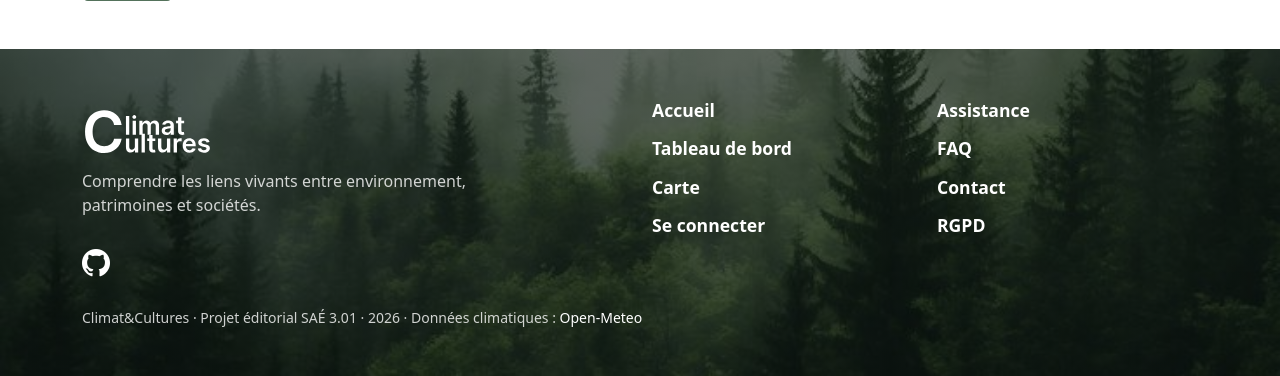
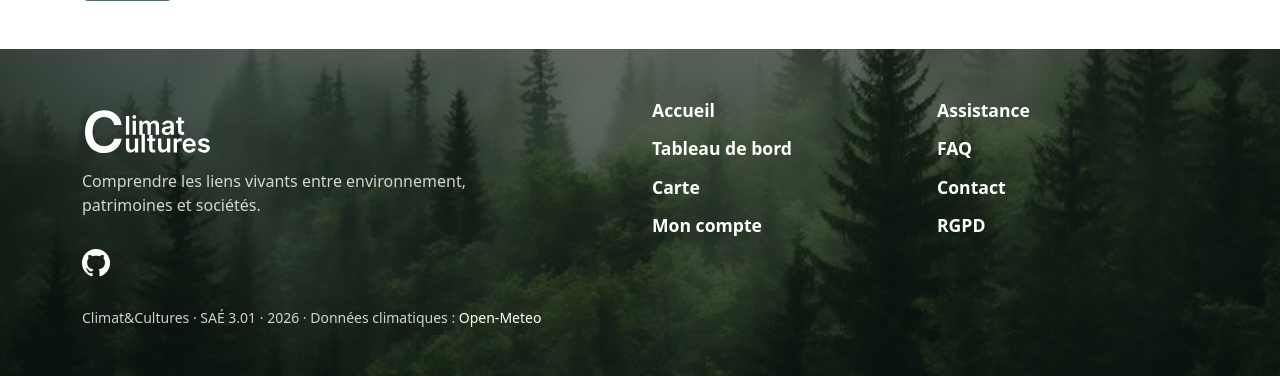
Before and after one commit to DhaliAfnanmasud/SAE-301_climat-cultures, a Flask app: page /analyse/ in a window 1280 px wide. Shown: the part 529-905 px from the top of the page. Run offline with Flask 3, Linux system fonts and the light colour scheme; a user stored in the database is signed in; tables that the repository leaves empty hold one stand-in row (values such as "Sample post").

Commit message:
feat : modification du footer

```diff
--- a/app/templates/partials/footer.html
+++ b/app/templates/partials/footer.html
@@ -27,7 +27,11 @@
                         <li><a href="{{ url_for('main.home') }}">Accueil</a></li>
                         <li><a href="{{ url_for('analyse.tableau_de_bord') }}">Tableau de bord</a></li>
                         <li><a href="{{ url_for('main.carte') }}">Carte</a></li>
+                        {% if current_user.is_authenticated %}
+                        <li><a href="{{ url_for('auth.mon_compte') }}">Mon compte</a></li>
+                        {% else %}
                         <li><a href="{{ url_for('auth.connexion') }}">Se connecter</a></li>
+                        {% endif %}
                     </ul>
                 </nav>
             </div>
@@ -46,7 +50,7 @@
         </div>
 
         <p class="footer-texte small mt-4 mb-0">
-            Climat&amp;Cultures · Projet éditorial SAÉ 3.01 · 2026 ·
+            Climat&amp;Cultures · SAÉ 3.01 · 2026 ·
             Données climatiques : <a href="https://open-meteo.com/" target="_blank" rel="noopener noreferrer">Open-Meteo</a>
         </p>
     </div>
```
